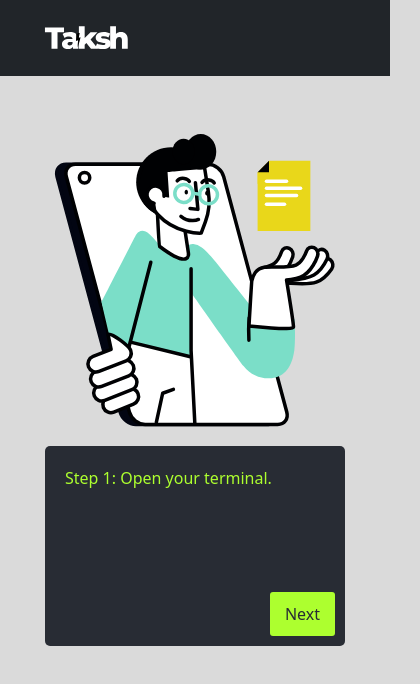
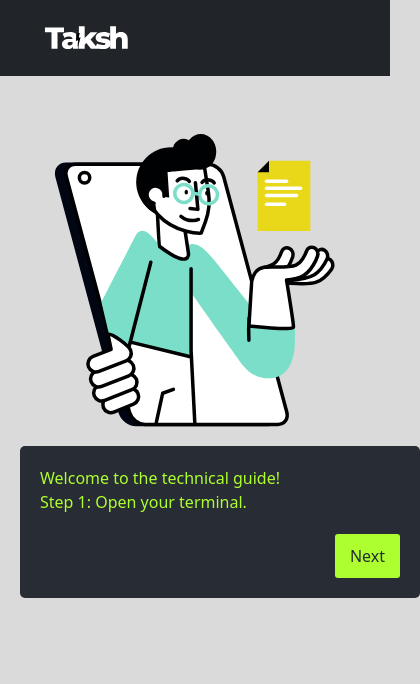
Before and after one commit to aintyourcupoftea/TakshWebsiteLevel1, a React (Vite) app: page / in a window 390 px wide. Shown: the top 684 px of the page, 420 px wide, since content can reach past the window. Built offline with nearby package versions, Linux system fonts and the light colour scheme.

Commit message:
Made Terminal responsive on mobile devices and instead of one line, now all the lines appear in terminal

```diff
--- a/src/components/Guide.jsx
+++ b/src/components/Guide.jsx
@@ -3,7 +3,6 @@ import Lottie from "lottie-react";
 import chief from "../assets/guide.json";
 import TerminalTextBubble from "./TerminalTextBubble";
 import '../styles/guide.css';
-import ChatBubble from "./ChatBubble";
 
 const steps = [
     "Welcome to the technical guide!",
@@ -16,21 +15,22 @@ const steps = [
 
 const Guide = () => {
     const [currentStep, setCurrentStep] = useState(0);
-    const [showTerminal, setShowTerminal] = useState(true);
+    const [instructions, setInstructions] = useState([steps[0]]);
 
     useEffect(() => {
-        const timer = setTimeout(() => {
-            if (currentStep < steps.length - 1) {
-                setCurrentStep(currentStep + 1);
-            }
-        }, 5000);
-
-        return () => clearTimeout(timer);
+        if (currentStep < steps.length - 1) {
+            const timer = setTimeout(() => {
+                handleNextClick();
+            }, 5000);
+            return () => clearTimeout(timer);
+        }
     }, [currentStep]);
 
     const handleNextClick = () => {
         if (currentStep < steps.length - 1) {
-            setCurrentStep(currentStep + 1);
+            const nextStep = currentStep + 1;
+            setCurrentStep(nextStep);
+            setInstructions((prevInstructions) => [...prevInstructions, steps[nextStep]]);
         }
     };
 
@@ -57,10 +57,10 @@ const Guide = () => {
                     style={window.innerWidth <= 768 ? mobileStyle : style}
                 />
             </div>
-            {showTerminal && (
+            {instructions && (
                 <div className="another-component">
                     <TerminalTextBubble
-                        text={steps[currentStep]}
+                        instructions={instructions}
                         onNextClick={handleNextClick}
                         buttonText={currentStep === steps.length - 1 ? "Done!" : "Next"}
                     />
--- a/src/components/TerminalTextBubble.jsx
+++ b/src/components/TerminalTextBubble.jsx
@@ -1,10 +1,13 @@
+import React from 'react';
 import '../styles/TerminalTextBubble.css';
 import NextButton from './NextButton';
 
-const TerminalTextBubble = ({ text, onNextClick, buttonText }) => {
+const TerminalTextBubble = ({ instructions, onNextClick, buttonText }) => {
     return (
         <div className="terminal-text-bubble">
-            <p>{text}</p>
+            {instructions.map((instruction, index) => (
+                <p key={index}>{instruction}</p>
+            ))}
             <div className="button-container">
                 <NextButton onClick={onNextClick} buttonText={buttonText} />
             </div>
--- a/src/styles/TerminalTextBubble.css
+++ b/src/styles/TerminalTextBubble.css
@@ -1,70 +1,47 @@
 .terminal-text-bubble {
     background-color: #282c34;
-    /* Terminal background color */
     color: greenyellow;
-    /* Text color */
     border-radius: 5px;
     padding: 20px;
     width: 100%;
-    /* Width remains 100% */
     max-width: 600px;
-    /* Max-width remains fixed for desktop */
-    height: 200px;
-    /* Fixed height */
     overflow-y: auto;
-    /* Scrollable content if it overflows */
     position: relative;
-    /* Ensure relative positioning for button placement */
-}
-
-@media only screen and (max-width: 600px) {
-    .terminal-text-bubble {
-        width: 500px;
-        /* Remove max-width for mobile */
-    }
-}
-
-@media only screen and (max-width: 500px) {
-    .terminal-text-bubble {
-        width: 400px;
-        /* Remove max-width for mobile */
-    }
-}
-
-@media only screen and (max-width: 400px) {
-    .terminal-text-bubble {
-        width: 300px;
-        /* Remove max-width for mobile */
-    }
-}
-
-@media only screen and (max-width: 300px) {
-    .terminal-text-bubble {
-        width: 500px;
-        /* Remove max-width for mobile */
-    }
+    box-sizing: border-box;
+    /* Ensure padding is included in width/height */
 }
 
 .terminal-text-bubble p {
     margin: 0;
     font-size: 16px;
-    /* Adjust font size as needed */
     white-space: pre-wrap;
-    /* Preserve white spaces and wrap lines */
+}
+
+.terminal-text-bubble .button-container {
+    margin-top: 10px;
+    text-align: right;
 }
 
 .terminal-text-bubble button {
-    position: absolute;
-    bottom: 10px;
-    right: 10px;
     background-color: greenyellow;
-    /* Button background color */
     color: #282c34;
-    /* Button text color */
     border: none;
     border-radius: 3px;
     padding: 10px 15px;
     cursor: pointer;
     font-size: 16px;
-    /* Adjust font size as needed */
 }
+
+@media screen and (max-width: 768px) {
+    .terminal-text-bubble {
+        width: 500px;
+    }
+
+}
+
+@media screen and (max-width: 500px) {
+    .terminal-text-bubble {
+        width: 400px;
+    }
+
+}
```
